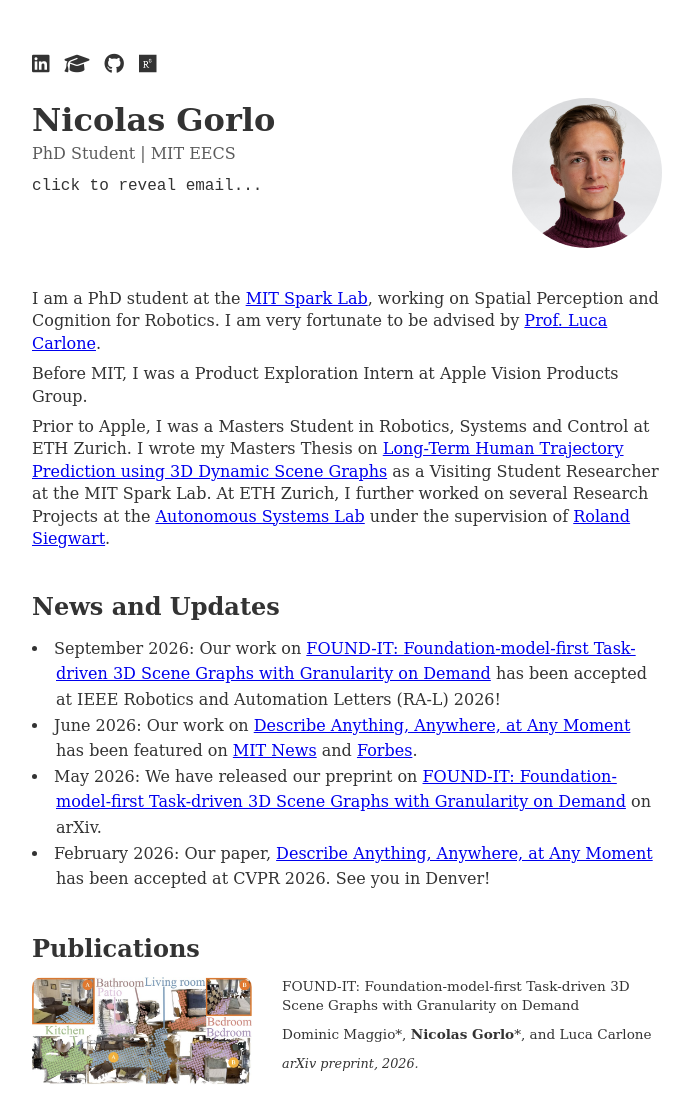
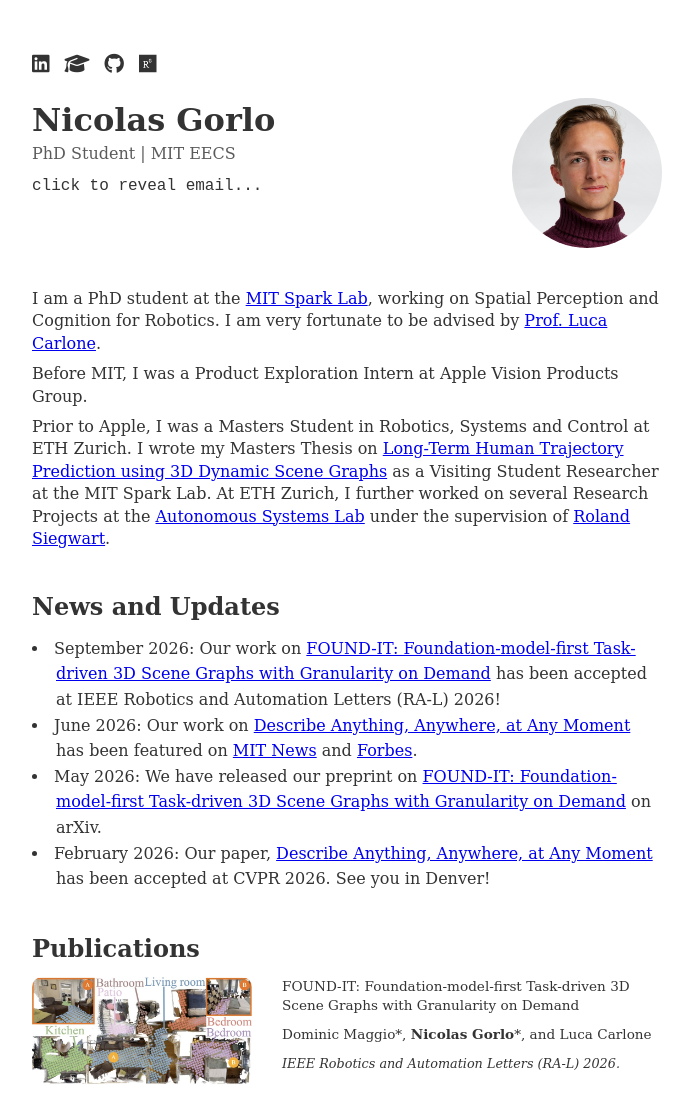
Before and after one commit to nicogorlo/nicogorlo.github.io, a Jekyll site: the page built from index.html, in a window 1280 px wide. Shown: the top 1101 px of the page, without its empty margins (293-986 px from the left). Built offline with Jekyll 4.4.1, drawn with Linux system fonts in a browser that asks for light colours; grey boxes are pictures that could not be loaded.

Commit message:
changed foundit pub to ra-l

```diff
--- a/index.html
+++ b/index.html
@@ -103,7 +103,7 @@ keywords: "Nicolas, Gorlo, Nicolas Gorlo, Nicolas Gorlo 3D Scene Graphs, Nicolas
             Dominic Maggio*, <strong>Nicolas Gorlo</strong>*, and Luca Carlone
           </p>
           <p class="publication-venue">
-            arXiv preprint, 2026.
+            IEEE Robotics and Automation Letters (RA-L) 2026.
           </p>
         </div>
       </a>
```
